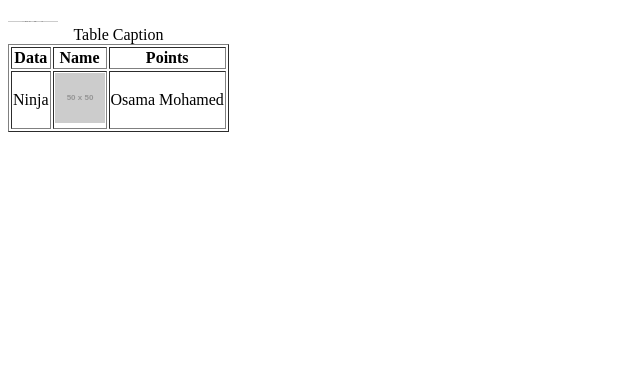
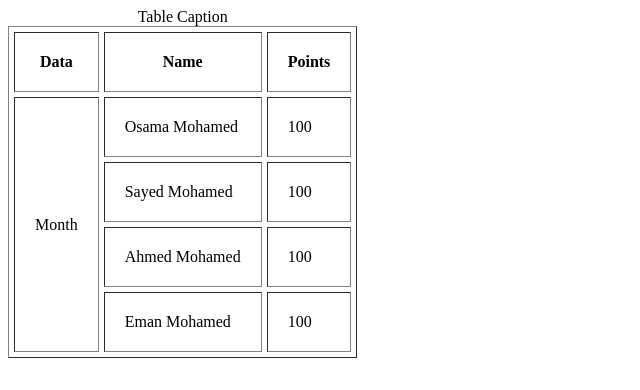
Before and after one commit to Abrar-Hosny/Elzero_Html, a plain HTML site: page 15-18-assignment-part2.html in a window 1280 px wide. Shown: the whole page, without its empty margins (0-640 px from the left). Drawn offline with Linux system fonts and the light colour scheme; placeholder pictures from the web are drawn by us.

Commit message:
15-18 part2 done

```diff
--- a/15-18-assignment-part2.html
+++ b/15-18-assignment-part2.html
@@ -5,7 +5,11 @@
 
     </head>
     <body>
-<table border="1">
+        <!--
+            cellpadding => used to specifiy between the cell content and cell wall
+            cellspacing => used to specifiy the space between the cells
+        -->
+<table border="1" cellspacing="5" cellpadding="20">
     <caption>Table Caption</caption>
     <thead>
 <tr>
@@ -18,31 +22,41 @@
     </thead>
 
 <tbody>
-    <tr>
-        <td rowspan="2" >
-            Ninja
-        </td>
-        <td>
-
-            <img src="https://via.placeholder.com/50/FF0000/FFFFFF?text=50+x+50" />
-
-        </td>
+<tr>
+    <td rowspan="4">Month</td>
     <td>
         Osama Mohamed
+    </td>
+    <td>
+        100
+    </td>
+</tr>
 
+<tr>
+    <td>
+        Sayed Mohamed
     </td>
+    <td>
+        100
+    </td>
+</tr>
+<tr>
+    <td>
+        Ahmed Mohamed
+    </td>
+    <td>
+        100
+    </td>
+</tr>
 
-    </tr>
-
-</tbody>
-<img src="https://via.placeholder.com/50/0000FF/FFFFFF?text=50+x+50" />
-
-
-
-<tfoot>
-
-</tfoot>
-</table>
+<tr>
+    <td>
+        Eman Mohamed
+    </td>
+    <td>
+        100
+    </td>
+</tr>
 
 
 
```
